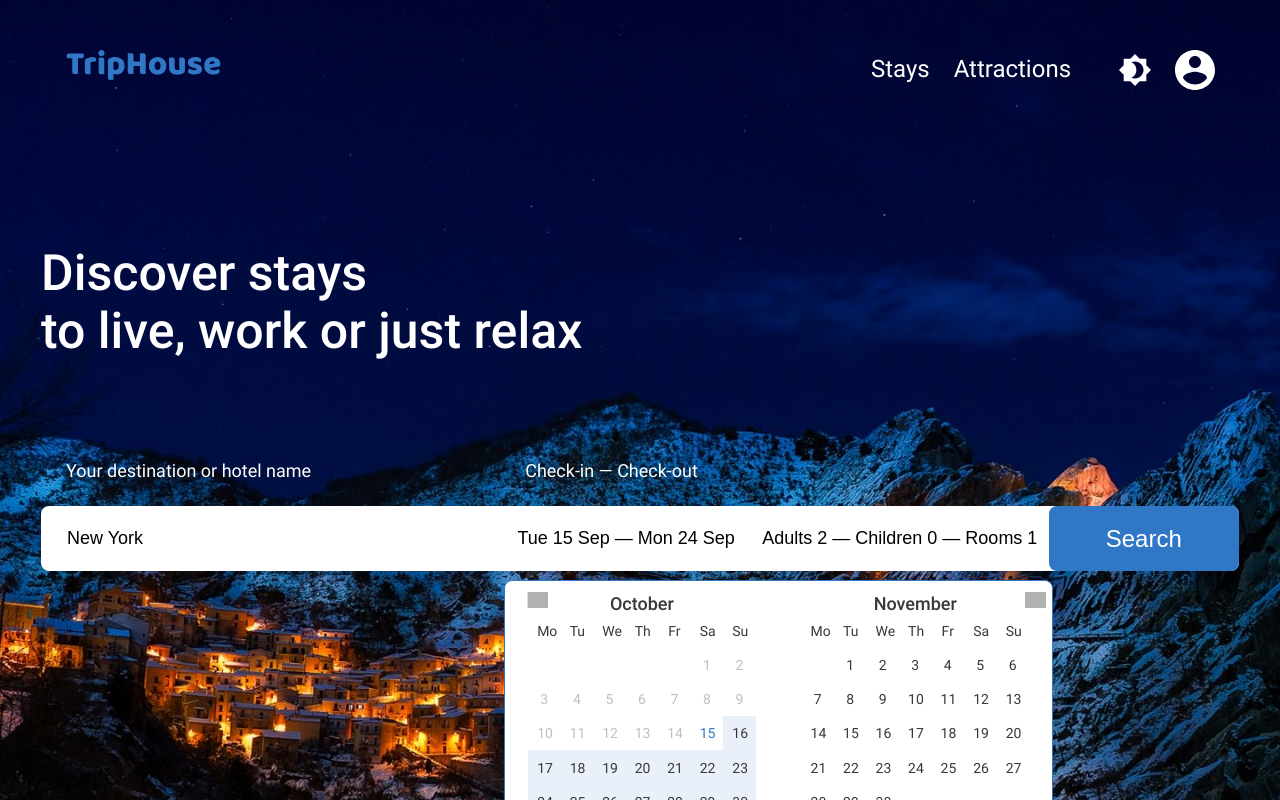
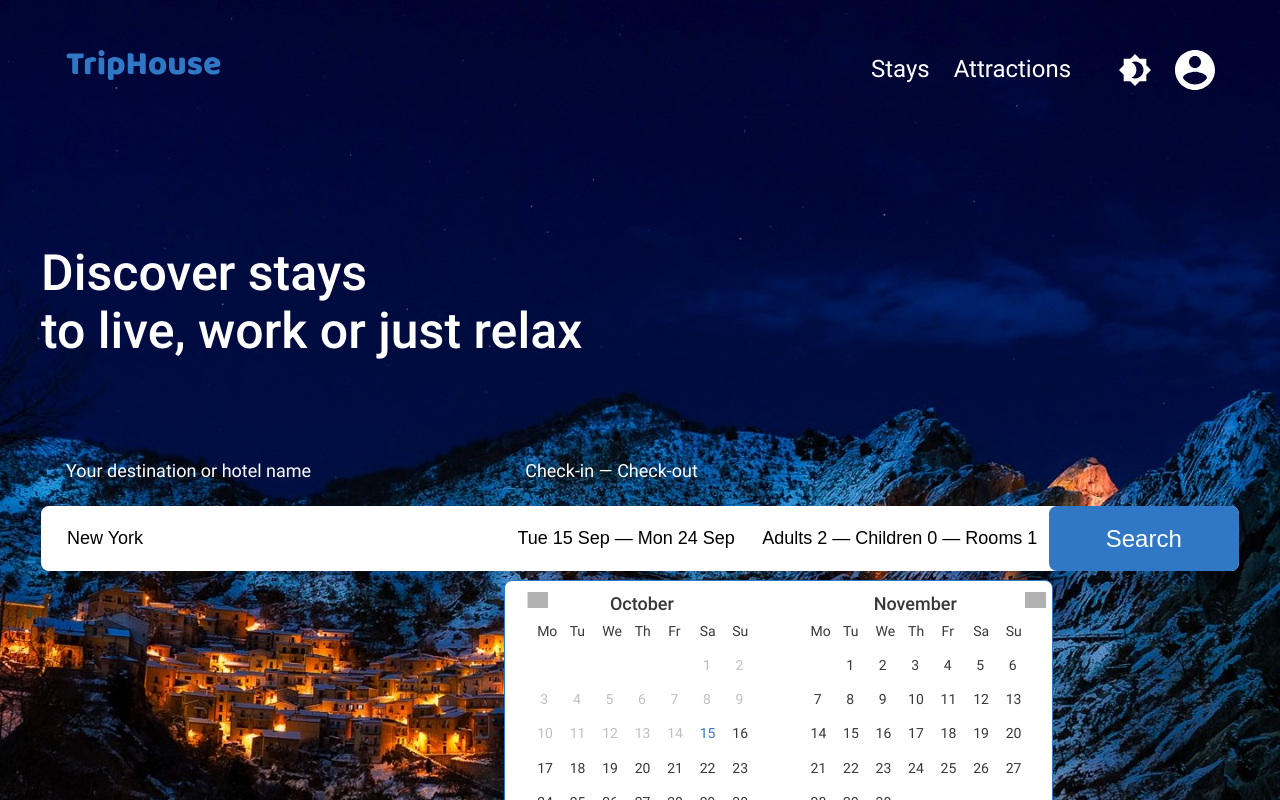
Before and after one commit to maria-knst/if-react, a React (Create React App) app: page / in a window 1280 px wide. Both pictures are taken after a click on the button "Tue 15 Sep — Mon 24 Sep". Shown: the top 800 px of the page. Built offline with nearby package versions, Linux system fonts and the light colour scheme; no server answers; grey boxes are pictures that could not be loaded.

Commit message:
Added the ability to select period but once.

```diff
--- a/src/components/Calendar/Calendar.js
+++ b/src/components/Calendar/Calendar.js
@@ -6,37 +6,51 @@ import { CalendarContext } from '../../context/CalendarContext/CalendarContext'
 
 import './Calendar.scss'
 
-const Calendar = () => {
-  const value = useContext(CalendarContext)
+const usePeriod = () => {
+  const { period, setPeriod } = useContext(CalendarContext)
 
   const madePeriod = (item) => {
-    if (!value.period.startDate.isClicked && !value.period.endDate.isClicked) {
-      value.setPeriod({
-        ...value.period,
+    const returningObject = {
+      value: new Date(2022, item.month, item.daysInMonth),
+      isClicked: true,
+    }
+    if (!period.startDate.isClicked && !period.endDate.isClicked) {
+      setPeriod({ ...period, startDate: returningObject })
+    } else if (period.startDate.isClicked && !period.endDate.isClicked) {
+      if (
+        (period.startDate.value.getMonth() === item.month &&
+          period.startDate.value.getDate() > item.daysInMonth) || //If second date greater than first (month the same) - change them
+        period.startDate.value.getMonth() > item.month // If month of first greater than month of second - change them
+      ) {
+        setPeriod({
+          endDate: {
+            value: period.startDate.value,
+            isClicked: period.startDate.isClicked,
+          },
+          startDate: returningObject,
+        })
+      } else {
+        setPeriod({ ...period, endDate: returningObject })
+      }
+    } else {
+      setPeriod({
         startDate: {
           value: new Date(2022, item.month, item.daysInMonth),
-          isClicked: true,
+          isClicked: false,
+        },
+        endDate: {
+          value: new Date(2022, item.month, item.daysInMonth),
+          isClicked: false,
         },
       })
-    } else if (value.period.startDate.isClicked &&
-              !value.period.endDate.isClicked) {
-      value.setPeriod({
-        ...value.period,
-        endDate: {
-          value: new Date(2022, item.month, item.daysInMonth),
-          isClicked: true,
-        },
-        isDefault: false,
-      })
     }
-    else{
-      value.setPeriod({
-        ...value.period,
-        isDefault: true,
-      })
-    }
-    console.log(value.period);
   }
+
+  return madePeriod
+}
+
+const Calendar = () => {
+  const madePeriod = usePeriod()
 
   return (
     <div className="top__calendar">
--- a/src/components/CalendarMonth/CalendarMonth.js
+++ b/src/components/CalendarMonth/CalendarMonth.js
@@ -9,21 +9,36 @@ import {
 
 import './CalendarMonth.scss'
 import CalendarDay from '../CalendarDay/CalendarDay'
-import {CalendarContext} from "../../context/CalendarContext/CalendarContext";
-
+import { CalendarContext } from '../../context/CalendarContext/CalendarContext'
 
 const CalendarMonth = ({ id_, getClickedDay }) => {
   const viewMonth = id_ === 'current' ? calendarMonth : calendarNextMonth
-  const context_value = useContext(CalendarContext);
+  const context_value = useContext(CalendarContext)
 
   const isPeriod = (matrixItem) => {
-    if(!context_value.period){
-      return false;
+    const start_date = context_value.period.startDate;
+    const end_date = context_value.period.endDate;
+    if (!context_value.period || !start_date.isClicked
+        || !end_date.isClicked) {
+      return false
     }
-    return matrixItem.month === context_value.period.startDate.value.getMonth() &&
-        matrixItem.daysInMonth > context_value.period.startDate.value.getDate() &&
-        matrixItem.daysInMonth < context_value.period.endDate.value.getDate();
-
+    if (
+      matrixItem.month === start_date.value.getMonth() &&
+      matrixItem.month === end_date.value.getMonth() &&
+      matrixItem.daysInMonth > start_date.value.getDate() &&
+      matrixItem.daysInMonth < end_date.value.getDate()){
+      return true
+    }
+    else if(matrixItem.month === start_date.value.getMonth() &&
+            matrixItem.month !== end_date.value.getMonth() &&
+            matrixItem.daysInMonth > start_date.value.getDate()){
+      return true
+    }
+    else if(matrixItem.month !== start_date.value.getMonth() &&
+        matrixItem.month === end_date.value.getMonth() &&
+        matrixItem.daysInMonth < end_date.value.getDate()){
+      return true
+    }
   }
 
   const madeDay = (index, innerIndex, innerItem) => {
@@ -33,12 +48,11 @@ const CalendarMonth = ({ id_, getClickedDay }) => {
           dayItem={innerItem}
           isToday={true}
           click={getClickedDay}
-          key={index *7 + innerIndex}
+          key={index * 7 + innerIndex}
           isIncludedInPeriod={isPeriod(innerItem)}
         />
       )
-    }
-    else {
+    } else {
       return !innerItem.isPast ? (
         <CalendarDay
           dayItem={innerItem}
--- a/src/components/FormDivButton/FormDivButton.js
+++ b/src/components/FormDivButton/FormDivButton.js
@@ -4,9 +4,7 @@ import PeopleFilter from '../PeopleFilter/PeopleFilter'
 
 import './FormDivButton.scss'
 
-import {CalendarContext} from "../../context/CalendarContext/CalendarContext";
-
-
+import { CalendarContext } from '../../context/CalendarContext/CalendarContext'
 
 const FormDivButton = ({ type }) => {
   const [visible, setVisible] = useState(false)
@@ -24,12 +22,19 @@ const FormDivButton = ({ type }) => {
   }
 
   const makeData = () => {
-    if(context_value.period.isDefault){
-      return 'Tue 15 Sep — Mon 24 Sep';
-    }else {
-      return (context_value.period.startDate.value.toDateString()
-          + '—' +
-          context_value.period.startDate.value.toDateString());
+    const start_date = context_value.period.startDate;
+    const end_date = context_value.period.endDate;
+    if (!start_date.isClicked && !end_date.isClicked
+        || !start_date.isClicked && end_date.isClicked) {
+      return 'Tue 15 Sep — Mon 24 Sep'
+    }else if(start_date.isClicked && !end_date.isClicked){
+      return `${start_date.value.toDateString()} — Mon 24 Sep'`
+    }
+    else {
+      return (
+          start_date.value.toDateString() + '—' +
+          end_date.value.toDateString()
+      )
     }
   }
 
--- a/src/components/TopForm/TopForm.js
+++ b/src/components/TopForm/TopForm.js
@@ -2,7 +2,7 @@ import React, { useState } from 'react'
 
 import './TopForm.css'
 import FormDivButton from '../FormDivButton/FormDivButton'
-import CalendarContextProvider from "../../context/CalendarContext/CalendarContextProvider";
+import CalendarContextProvider from '../../context/CalendarContext/CalendarContextProvider'
 
 const TopForm = ({ createRequest }) => {
   const [destination, setDestination] = useState('New York')
@@ -31,8 +31,8 @@ const TopForm = ({ createRequest }) => {
           required
         />
         <CalendarContextProvider>
-        <FormDivButton type="date" />
-          </CalendarContextProvider>
+          <FormDivButton type="date" />
+        </CalendarContextProvider>
         <FormDivButton type="people" />
 
         <button
--- a/src/context/CalendarContext/CalendarContext.js
+++ b/src/context/CalendarContext/CalendarContext.js
@@ -1,3 +1,3 @@
-import React from "react";
+import React from 'react'
 
-export const CalendarContext = React.createContext();
+export const CalendarContext = React.createContext()
--- a/src/context/CalendarContext/CalendarContextProvider.js
+++ b/src/context/CalendarContext/CalendarContextProvider.js
@@ -1,6 +1,6 @@
-import React, {useState} from 'react';
-import {CalendarContext} from "./CalendarContext";
-import {DEFAULT_END_DATE, DEFAULT_START_DATE} from "../../utils/dates_work";
+import React, { useState } from 'react'
+import { CalendarContext } from './CalendarContext'
+import { DEFAULT_END_DATE, DEFAULT_START_DATE } from '../../utils/dates_work'
 
 const CalendarContextProvider = ({ children }) => {
   const [period, setPeriod] = useState({
@@ -12,14 +12,13 @@ const CalendarContextProvider = ({ children }) => {
       value: DEFAULT_END_DATE,
       isClicked: false,
     },
-        isDefault: true,
-    });
+  })
 
   return (
-        <CalendarContext.Provider value={{period,setPeriod}}>
+    <CalendarContext.Provider value={{ period, setPeriod }}>
       {children}
     </CalendarContext.Provider>
-    );
-};
+  )
+}
 
-export default CalendarContextProvider;
+export default CalendarContextProvider
--- a/src/utils/utils.js
+++ b/src/utils/utils.js
@@ -1,4 +1,4 @@
-import {today} from "./dates_work";
+import { today } from './dates_work'
 
 const madeQueueFrom = (array, start, end) => {
   return array.slice(start, end)
@@ -55,5 +55,4 @@ export const CHILD_YEARS = [
   1, 2, 3, 4, 5, 6, 7, 8, 9, 10, 11, 12, 13, 14, 15, 16, 17,
 ]
 
-
 export { madeQueueFrom, decrement, increment, getMatchedElements, bubbleSort }
```
Also changed, not shown: src/components/CalendarDay/CalendarDay.js (+10 -5 lines), src/utils/dates_work.js (+11 -9 lines). Lines whose indentation alone changed are shown as unchanged.
